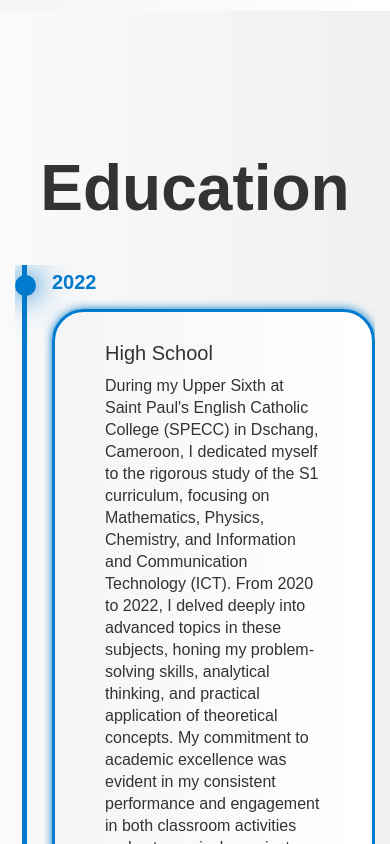
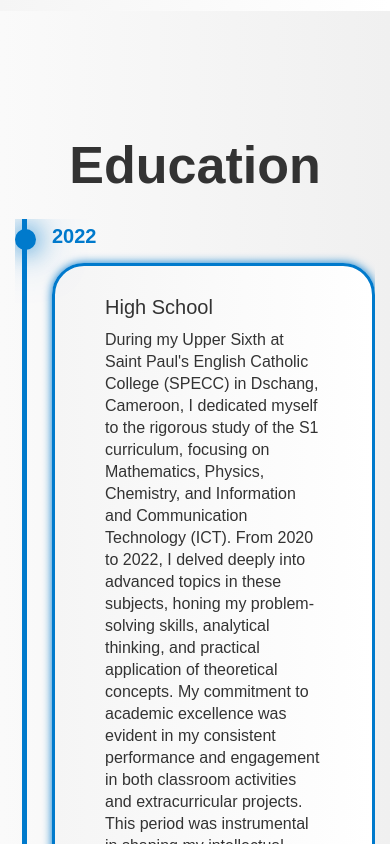
Before and after one commit to Bistrel2002/Portfolio, a website built with Vite: page index.html in a window 390 px wide. Shown: the part 1000-1844 px from the top of the page. Built offline with nearby package versions, Linux system fonts and the light colour scheme; animation ran at ten frames a second.

Commit message:
Update section label and improve mobile heading styles
Changed the 'Competence' section label to 'Skills' in translations.js for clarity. Added responsive heading styles and adjusted skill section heading size for better mobile display in style.css.

```diff
--- a/src/translations.js
+++ b/src/translations.js
@@ -20,7 +20,7 @@ const translations = {
         // Section headings
         section_education: "Education",
         section_portfolio: "Portfolio",
-        section_competence: "Competence",
+        section_competence: "Skills",
         section_contact: "Contact <span>Me</span>",
 
         // Skills section
--- a/style.css
+++ b/style.css
@@ -1705,6 +1705,12 @@ span{
         max-width: 100vw !important;
     }
 
+    /* Responsive heading sizes for mobile */
+    .heading {
+        font-size: 6.5rem !important;
+        margin: 3rem 0rem !important;
+    }
+
     .home {
         flex-direction: column-reverse;
         margin: 2rem 1rem;
@@ -1863,6 +1869,10 @@ span{
         width: 100%;
         max-width: 100%;
         box-sizing: border-box;
+    }
+
+    .skill-main h3{
+        font-size: 3.6rem;
     }
 
     .skill-left .skill-bar .info{
```
